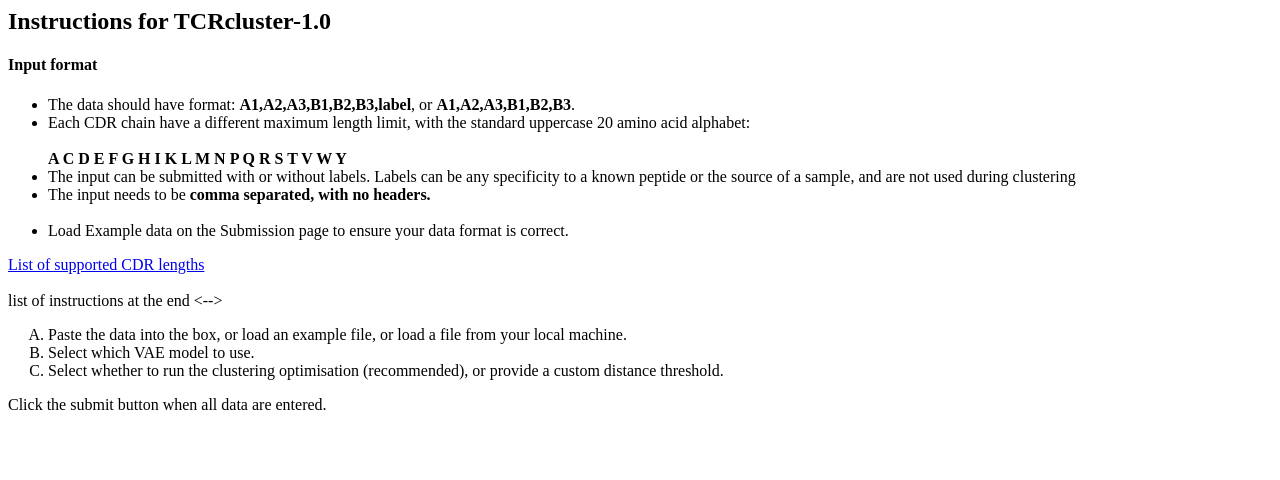
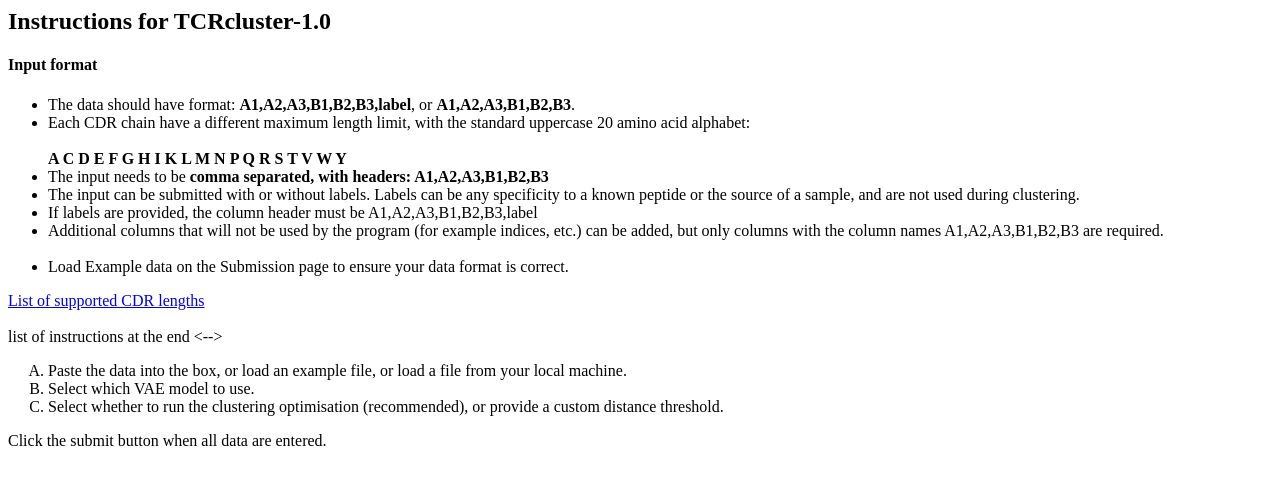
Before and after one commit to richieYT-wan/tcrcluster_frontend, a PHP site: page /2-Instructions.php in a window 1280 px wide. Shown: the top 480 px of the page. Run offline with PHP 8.4, Linux system fonts and the light colour scheme.

Commit message:
Updated so that we use headers now

```diff
--- a/1-Submission.php
+++ b/1-Submission.php
@@ -10,7 +10,7 @@
     }
 
     function with_label_sample(){
-      var seq="DRGSQS,IYSNGD,AVGMNNDMR,LNHDA,SQIVND,ASSTGGLAGEQY,ELAGIGILTV\nDRGSQS,IYSNGD,AVPSGNTPLV,SNHLY,FYNNEI,ASSEYGGGVAGELF,ELAGIGILTV\nDRGSQS,IYSNGD,ALGGGGADGLT,MNHEY,SMNVEV,ASSFSSNNEQF,ELAGIGILTV\nDRGSQS,IYSNGD,AVNSGNQFY,MNHEY,SMNVEV,ASRPTGMGQPQH,ELAGIGILTV\nSVFSS,VVTGGEV,AIPQKAAGNKLT,MDHEN,SYDVKM,ASSFPQFVTGLPEAF,ELAGIGILTV\nNSMFDY,ISSIKDK,AASAFLGGSEKLV,LNHNV,YYDKDF,ATSERGDLNFGTDTQY,GILGFVFTL\nNSASDY,IRSNMDK,AENEGGGSQGNLI,LNHDA,SQIVND,ASSLYASYEQY,GILGFVFTL\nSVFSS,VVTGGEV,AGGGDGGSQGNLI,LNHDA,SQIVND,ASSIRSGVEQY,GILGFVFTL\nSVFSS,VVTGGEV,AGGRHSGGGADGLT,MNHNY,SVGAGI,ASSYSRPGLSNQPQH,GILGFVFTL\nTSESDYY,QEAYKQQN,AYRADSNYQLI,MNHEY,SVGAGI,ASSYNVRDGDYGYT,GILGFVFTL\nDSASNY,IRSNVGE,AAKEGYSTLT,SGHNS,FNNNVP,ASSFSGNTGELF,RAKFKQLL\nDSASNY,IRSNVGE,AASETSYDKVI,MNHEY,SVGAGI,ASSPIPGLQPSEQAETQY,RAKFKQLL\nDSASNY,IRSNVGE,AASETSYDKVI,SEHNR,FQNEAQ,ASSLAGSYEQY,RAKFKQLL\nYGATPY,YFSGDTLV,AVTRDDKII,SGHDT,YYEEEE,ASSLRDGSEAF,RAKFKQLL\nNSASQS,VYSSG,VVNIDNARLM,SQVTM,ANQGSEA,SVGQGPYEQY,RAKFKQLL\nNSASQS,VYSSG,VVNNNNDMR,SGHNS,FNNNVP,ASGEANTGELF,YLQPRTFLL\nNSASQS,VYSSG,VVNRDDKII,SGHVS,FQNEAQ,ASSDSYGYT,YLQPRTFLL\nNSASQS,VYSSG,VVNIPQAGTALI,DFQATT,SNEGSKA,SARGLAEANTGELF,YLQPRTFLL\nNSASQS,VYSSG,VVNGADKII,SEHNR,FQNEAQ,ASSPDIEAF,YLQPRTFLL\nYSGSPE,HISR,ALSYSSASKII,MDHEN,SYDVKM,ASSTMVGGKGEKLF,YLQPRTFLL"
+      var seq="A1,A2,A3,B1,B2,B3,label\nDRGSQS,IYSNGD,AVGMNNDMR,LNHDA,SQIVND,ASSTGGLAGEQY,ELAGIGILTV\nDRGSQS,IYSNGD,AVPSGNTPLV,SNHLY,FYNNEI,ASSEYGGGVAGELF,ELAGIGILTV\nDRGSQS,IYSNGD,ALGGGGADGLT,MNHEY,SMNVEV,ASSFSSNNEQF,ELAGIGILTV\nDRGSQS,IYSNGD,AVNSGNQFY,MNHEY,SMNVEV,ASRPTGMGQPQH,ELAGIGILTV\nSVFSS,VVTGGEV,AIPQKAAGNKLT,MDHEN,SYDVKM,ASSFPQFVTGLPEAF,ELAGIGILTV\nNSMFDY,ISSIKDK,AASAFLGGSEKLV,LNHNV,YYDKDF,ATSERGDLNFGTDTQY,GILGFVFTL\nNSASDY,IRSNMDK,AENEGGGSQGNLI,LNHDA,SQIVND,ASSLYASYEQY,GILGFVFTL\nSVFSS,VVTGGEV,AGGGDGGSQGNLI,LNHDA,SQIVND,ASSIRSGVEQY,GILGFVFTL\nSVFSS,VVTGGEV,AGGRHSGGGADGLT,MNHNY,SVGAGI,ASSYSRPGLSNQPQH,GILGFVFTL\nTSESDYY,QEAYKQQN,AYRADSNYQLI,MNHEY,SVGAGI,ASSYNVRDGDYGYT,GILGFVFTL\nDSASNY,IRSNVGE,AAKEGYSTLT,SGHNS,FNNNVP,ASSFSGNTGELF,RAKFKQLL\nDSASNY,IRSNVGE,AASETSYDKVI,MNHEY,SVGAGI,ASSPIPGLQPSEQAETQY,RAKFKQLL\nDSASNY,IRSNVGE,AASETSYDKVI,SEHNR,FQNEAQ,ASSLAGSYEQY,RAKFKQLL\nYGATPY,YFSGDTLV,AVTRDDKII,SGHDT,YYEEEE,ASSLRDGSEAF,RAKFKQLL\nNSASQS,VYSSG,VVNIDNARLM,SQVTM,ANQGSEA,SVGQGPYEQY,RAKFKQLL\nNSASQS,VYSSG,VVNNNNDMR,SGHNS,FNNNVP,ASGEANTGELF,YLQPRTFLL\nNSASQS,VYSSG,VVNRDDKII,SGHVS,FQNEAQ,ASSDSYGYT,YLQPRTFLL\nNSASQS,VYSSG,VVNIPQAGTALI,DFQATT,SNEGSKA,SARGLAEANTGELF,YLQPRTFLL\nNSASQS,VYSSG,VVNGADKII,SEHNR,FQNEAQ,ASSPDIEAF,YLQPRTFLL\nYSGSPE,HISR,ALSYSSASKII,MDHEN,SYDVKM,ASSTMVGGKGEKLF,YLQPRTFLL"
 
       document.getElementById('fasta').value=seq
       document.getElementById('sd3').checked=true
@@ -19,7 +19,7 @@
 
     function no_label_sample(){
 
-      var seq="DRGSQS,IYSNGD,ALGGGGADGLT,MNHEY,SMNVEV,ASSFSSNNEQF\nDRGSQS,IYSNGD,AVQGSTLT,MGHRA,YSYEKL,ASSQGGLTGEGYT\nDRGSQS,IYSNGD,AVSNNNDMR,MGHRA,YSYEKL,ASSQDRWLSGQPQH\nDRGSQS,IYSNGD,AAPGGATNKLI,MNHEY,SVGAGI,ASSYSTPSWTDTQY\nYGGTVN,YFSGDPLV,AVPNTNAGKST,SGHNT,YYREEE,ASTLRGTGVETQY\nTTLSN,LVKSGEV,AGSPIYNQGGKLI,LGHNA,YSLEER,ASSQEWGINEKLF\nTSGFNG,NVLDGL,AVSDSNYQLI,LNHDA,SQIVND,ASSIYSNQPQH\nYSGSPE,HISR,ALRVMNRDDKII,LNHDA,SQIVND,ASSTKDGGTGELF\nTSENNYY,QEAYKQQN,AFMTNAGGTSYGKLT,PRHDT,FYEKMQ,ASSLMRGGTYNSPLH\nDSSSTY,IFSNMDM,AERVTGGGNKLT,MGHRA,YSYEKL,ASSQDPGDEQF\nVSPFSN,MTFSENT,VGYTNAGKST,SGHTA,FQGNSA,ASSLVVVNTEAF\nYGATPY,YFSGDTLV,AVGTARLM,MNHEY,SMNVEV,ASSLPGTGGSPLH\nDSASNY,IRSNVGE,AAMETSYDKVI,MNHEY,SVGEGT,ASGMTGLTSEQY\nKALYS,LLKGGEQ,GTRYISFTGGGNKLT,SGHNS,FNNNVP,ASSFSGNTGELF\nDSASNY,IRSNVGE,AASEGAPDKLI,SGHVS,FNYEAQ,ASSFQGLVSSYNEQF\nTSGFNG,NVLDGL,AVMDSNYQLI,DFQATT,SNEGSKA,SARVLTSGETYEQY\nNSASQS,VYSSG,VVNRDDKII,SGHVS,FQNEAQ,ASSDSYGYT\nSSYSPS,YTSAATLV,VVSDPDTGTYKYI,SNHLY,FYNNEI,ASRDRGNYYGYT\nATGYPS,ATKADDK,ALRRGATDSWGKLQ,SGHVS,FQNEAQ,ASSDQNTGELF\nTSINN,IRSNERE,ATDASEAAGNKLT,SGDLS,YYNGEE,ASSAGSPAYEQY"
+      var seq="A1,A2,A3,B1,B2,B3\nDRGSQS,IYSNGD,ALGGGGADGLT,MNHEY,SMNVEV,ASSFSSNNEQF\nDRGSQS,IYSNGD,AVQGSTLT,MGHRA,YSYEKL,ASSQGGLTGEGYT\nDRGSQS,IYSNGD,AVSNNNDMR,MGHRA,YSYEKL,ASSQDRWLSGQPQH\nDRGSQS,IYSNGD,AAPGGATNKLI,MNHEY,SVGAGI,ASSYSTPSWTDTQY\nYGGTVN,YFSGDPLV,AVPNTNAGKST,SGHNT,YYREEE,ASTLRGTGVETQY\nTTLSN,LVKSGEV,AGSPIYNQGGKLI,LGHNA,YSLEER,ASSQEWGINEKLF\nTSGFNG,NVLDGL,AVSDSNYQLI,LNHDA,SQIVND,ASSIYSNQPQH\nYSGSPE,HISR,ALRVMNRDDKII,LNHDA,SQIVND,ASSTKDGGTGELF\nTSENNYY,QEAYKQQN,AFMTNAGGTSYGKLT,PRHDT,FYEKMQ,ASSLMRGGTYNSPLH\nDSSSTY,IFSNMDM,AERVTGGGNKLT,MGHRA,YSYEKL,ASSQDPGDEQF\nVSPFSN,MTFSENT,VGYTNAGKST,SGHTA,FQGNSA,ASSLVVVNTEAF\nYGATPY,YFSGDTLV,AVGTARLM,MNHEY,SMNVEV,ASSLPGTGGSPLH\nDSASNY,IRSNVGE,AAMETSYDKVI,MNHEY,SVGEGT,ASGMTGLTSEQY\nKALYS,LLKGGEQ,GTRYISFTGGGNKLT,SGHNS,FNNNVP,ASSFSGNTGELF\nDSASNY,IRSNVGE,AASEGAPDKLI,SGHVS,FNYEAQ,ASSFQGLVSSYNEQF\nTSGFNG,NVLDGL,AVMDSNYQLI,DFQATT,SNEGSKA,SARVLTSGETYEQY\nNSASQS,VYSSG,VVNRDDKII,SGHVS,FQNEAQ,ASSDSYGYT\nSSYSPS,YTSAATLV,VVSDPDTGTYKYI,SNHLY,FYNNEI,ASRDRGNYYGYT\nATGYPS,ATKADDK,ALRRGATDSWGKLQ,SGHVS,FQNEAQ,ASSDQNTGELF\nTSINN,IRSNERE,ATDASEAAGNKLT,SGDLS,YYNGEE,ASSAGSPAYEQY"
 
       document.getElementById('fasta').value=seq
       document.getElementById('sd123').checked=true
@@ -42,7 +42,7 @@
     Paste in the sequences for all CDR chains (A1,A2,A3,B1,B2,B3), and an optional label column. The leading C and trailing F amino acids must be clipped from A3 and B3.
     <br>Additionally, the label of each data point can be provided by the user, if available.
     <br>Alternatively, load and example input or upload a file from your local machine.
-    <br>Each column should be comma separated.
+    <br>Each column should be comma separated, with headers A1,A2,A3,B1,B2,B3,label (label column is optional)
     <br>
     <br>For detailed instructions, see Instructions tab above.
   </p>
--- a/2-Instructions.php
+++ b/2-Instructions.php
@@ -6,8 +6,10 @@
  <li>The data should have format: <b>A1,A2,A3,B1,B2,B3,label</b>, or <b>A1,A2,A3,B1,B2,B3</b>.</li>
  <li>Each CDR chain have a different maximum length limit, with the standard uppercase 20 amino acid alphabet:</li>
  <br><b>A C D E F G H I K L M N P Q R S T V W Y</b>
- <li>The input can be submitted with or without labels. Labels can be any specificity to a known peptide or the source of a sample, and are not used during clustering</li>
- <li>The input needs to be <b>comma separated, with no headers.</b></li>
+ <li>The input needs to be <b>comma separated, with headers: A1,A2,A3,B1,B2,B3 </b></li>
+ <li>The input can be submitted with or without labels. Labels can be any specificity to a known peptide or the source of a sample, and are not used during clustering.</li>
+ <li>If labels are provided, the column header must be A1,A2,A3,B1,B2,B3,label
+ <li>Additional columns that will not be used by the program (for example indices, etc.) can be added, but only columns with the column names A1,A2,A3,B1,B2,B3 are required.</li>
  <br><li>Load Example data on the Submission page to ensure your data format is correct.</li>
 </ul>
 <a href="/services/TCRcluster-1.0/CDR_lengths.html" target="_blank">List of supported CDR lengths</a><br>
```
